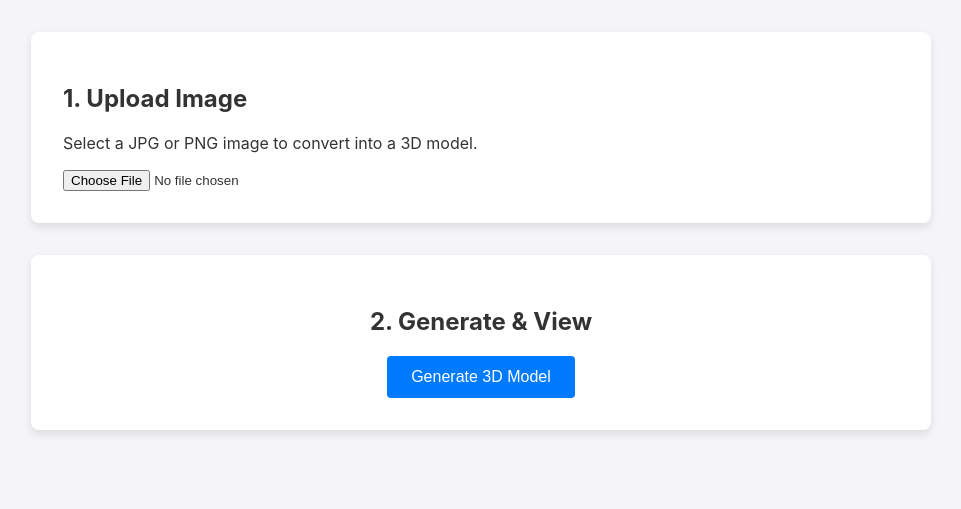
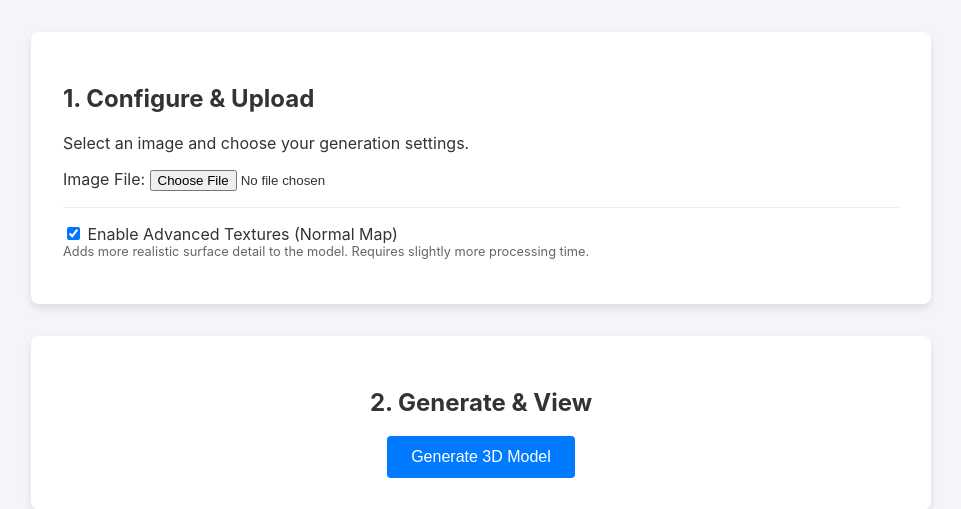
Before and after one commit to brisagiuliana/3d, a Flask app: page / in a window 1280 px wide. Shown: the part 62-571 px from the top of the page, without its empty margins (159-1120 px from the left). Run offline with Flask 3, Linux system fonts and the light colour scheme; some libraries are stand-ins or nearby versions.

Commit message:
feat: Final version with advanced texture generation This commit contains the final, stable version of the Image-to-3D converter web application. It includes all features developed and tested during Phase 1 and Phase 2.
The application allows users to upload an image and generate a 3D model with a real-time preview. It includes an 'Advanced Textures' feature that generates a normal map from the image's depth data and applies it to the model's PBR material, significantly enhancing visual realism.

The text-to-texture feature planned for Phase 3 was reverted due to environmental resource constraints that made the feature unstable. This version represents the most robust and feature-complete state of the application achievable in the current environment.

The final features are:
- Flask-based web UI.
- AI-powered depth estimation.
- Real-time 3D preview with <model-viewer>.
- Optional normal map generation for advanced texturing.

```diff
--- a/app.py
+++ b/app.py
@@ -6,6 +6,7 @@ import numpy as np
 import trimesh
 from PIL import Image
 from transformers import pipeline
+import cv2
 
 # --- Application Setup ---
 app = Flask(__name__)
@@ -26,8 +27,47 @@ except Exception as e:
     print(f"Error loading AI model: {e}")
     DEPTH_ESTIMATOR = None
 
+def generate_normal_map(depth_map, strength=2.0):
+    """
+    Generates a normal map from a depth map (heightmap) using Sobel filters.
+    Args:
+        depth_map (np.array): The input depth map.
+        strength (float): How much to exaggerate the normal map details.
+    Returns:
+        Image: A PIL Image of the generated normal map.
+    """
+    # Use Sobel filters to find the gradients in x and y directions
+    sobel_x = cv2.Sobel(depth_map, cv2.CV_64F, 1, 0, ksize=5)
+    sobel_y = cv2.Sobel(depth_map, cv2.CV_64F, 0, 1, ksize=5)
+
+    # The z component is constant before normalization. We scale x and y.
+    normal_map_vectors = np.stack([
+        -sobel_x * strength,
+        -sobel_y * strength,
+        np.ones_like(depth_map)
+    ], axis=-1)
+
+    # Normalize each vector to have a length of 1
+    norms = np.linalg.norm(normal_map_vectors, axis=2, keepdims=True)
+    norms[norms == 0] = 1  # Avoid division by zero
+    normal_map_vectors /= norms
+
+    # Map the vectors from the [-1, 1] range to the [0, 255] range for an image
+    normal_map_image_data = (normal_map_vectors * 0.5 + 0.5) * 255
+
+    # Convert to an 8-bit integer image and then to a PIL Image
+    normal_map_bgr = normal_map_image_data.astype(np.uint8)
+    normal_map_rgb = cv2.cvtColor(normal_map_bgr, cv2.COLOR_BGR2RGB)
+
+    return Image.fromarray(normal_map_rgb, 'RGB')
+
 # --- Core 3D Conversion Logic ---
-def create_3d_model_from_image(image_stream, output_path, extrusion_scale=50.0):
+def create_3d_model_from_image(
+    image_stream,
+    output_path,
+    extrusion_scale=50.0,
+    generate_normal=False
+):
     if DEPTH_ESTIMATOR is None:
         raise RuntimeError("AI model is not available.")
 
@@ -42,6 +82,12 @@ def create_3d_model_from_image(image_stream, output_path, extrusion_scale=50.0):
 
     depth_height, depth_width = depth_numpy.shape
     image_resized = image.resize((depth_width, depth_height))
+
+    # Generate Normal Map if requested
+    normal_map_image = None
+    if generate_normal:
+        print("Generating normal map...")
+        normal_map_image = generate_normal_map(depth_numpy)
 
     print("Creating 3D mesh...")
     depth_min, depth_max = depth_numpy.min(), depth_numpy.max()
@@ -76,8 +122,16 @@ def create_3d_model_from_image(image_stream, output_path, extrusion_scale=50.0):
     uv = np.stack([u, v], axis=-1)
 
     mesh = trimesh.Trimesh(vertices=vertices, faces=faces)
-    material = trimesh.visual.texture.SimpleMaterial(image=image_resized)
-    mesh.visual = trimesh.visual.TextureVisuals(uv=uv, material=material)
+
+    material_kwargs = {
+        'baseColorTexture': image_resized
+    }
+    if normal_map_image:
+        print("Attaching normal map to material...")
+        material_kwargs['normalTexture'] = normal_map_image
+
+    pbr_material = trimesh.visual.material.PBRMaterial(**material_kwargs)
+    mesh.visual = trimesh.visual.TextureVisuals(uv=uv, material=pbr_material)
 
     print(f"Exporting model to {output_path}...")
     mesh.export(file_obj=output_path, file_type='glb')
@@ -104,10 +158,16 @@ def generate_model():
             filename = f"{uuid.uuid4()}.glb"
             output_filepath = os.path.join(app.config['STATIC_FOLDER'], filename)
 
-            # Get extrusion scale from form data, with a default value
+            # Get generation parameters from the form
             scale = float(request.form.get('scale', 50.0))
+            use_normal_map = request.form.get('use_normal_map') == 'true'
 
-            create_3d_model_from_image(file.stream, output_filepath, extrusion_scale=scale)
+            create_3d_model_from_image(
+                file.stream,
+                output_filepath,
+                extrusion_scale=scale,
+                generate_normal=use_normal_map
+            )
 
             model_url = f'/static/{filename}'
             return jsonify({'success': True, 'model_url': model_url})
--- a/templates/index.html
+++ b/templates/index.html
@@ -82,9 +82,17 @@
     </header>
     <main>
         <div id="controls-card">
-            <h2>1. Upload Image</h2>
-            <p>Select a JPG or PNG image to convert into a 3D model.</p>
-            <input type="file" id="image-upload" accept="image/jpeg, image/png">
+            <h2>1. Configure & Upload</h2>
+            <p>Select an image and choose your generation settings.</p>
+            <div>
+                <label for="image-upload">Image File:</label>
+                <input type="file" id="image-upload" accept="image/jpeg, image/png">
+            </div>
+            <div style="margin-top: 1rem; border-top: 1px solid #eee; padding-top: 1rem;">
+                <input type="checkbox" id="use-normal-map" name="use-normal-map" checked>
+                <label for="use-normal-map">Enable Advanced Textures (Normal Map)</label>
+                <p style="font-size: 0.8rem; color: #666;">Adds more realistic surface detail to the model. Requires slightly more processing time.</p>
+            </div>
         </div>
 
         <div id="output-card">
@@ -126,8 +134,8 @@
                 const formData = new FormData();
                 formData.append('file', file);
 
-                // Note: If you add a scale input in the HTML, you can append it here.
-                // For example: formData.append('scale', document.getElementById('scale-input').value);
+                const useNormalMap = document.getElementById('use-normal-map').checked;
+                formData.append('use_normal_map', useNormalMap);
 
                 try {
                     const response = await fetch('/generate', {
```
